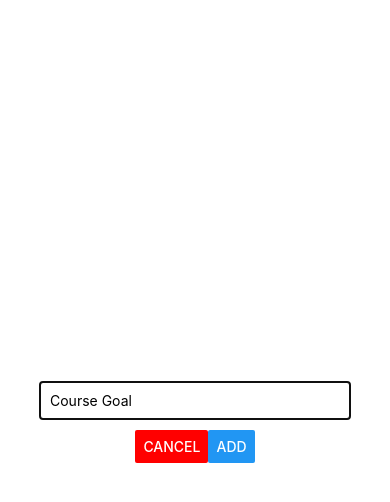
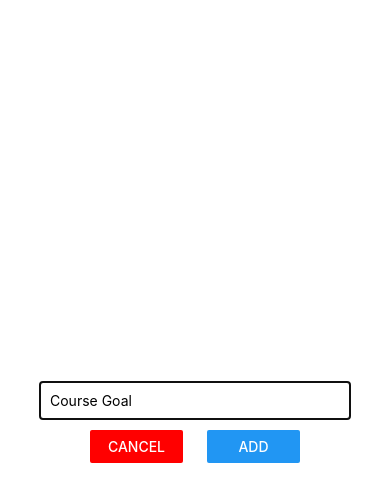
Before and after one commit to JohnSmithCoder1/Goals, a React Native app: screen / in a window 390 px wide. Both pictures are taken after a click on the button "ADD NEW GOAL". Shown: the top 502 px of the page. Built offline with nearby package versions, Linux system fonts and the light colour scheme.

Commit message:
Add more styling to modal buttons

```diff
--- a/components/GoalInput.js
+++ b/components/GoalInput.js
@@ -27,8 +27,12 @@ const GoalInput = props => {
           value={enteredGoal}
         />
         <View style={styles.buttonContainer}>
-          <Button title='CANCEL' color='red' onPress={cancelAddGoalHandler} />
-          <Button title='ADD' onPress={addGoalHandler} />
+          <View style={styles.button}>
+            <Button title='CANCEL' color='red' onPress={cancelAddGoalHandler} />
+          </View>
+          <View style={styles.button}>
+            <Button title='ADD' onPress={addGoalHandler} />
+          </View>
         </View>
       </View>
     </Modal>
@@ -36,8 +40,13 @@ const GoalInput = props => {
 };
 
 const styles = StyleSheet.create({
+  button: {
+    width: '40%',
+  },
   buttonContainer: {
     flexDirection: 'row',
+    justifyContent: 'space-around',
+    width: '60%',
   },
   input: {
     width: '80%',
```
